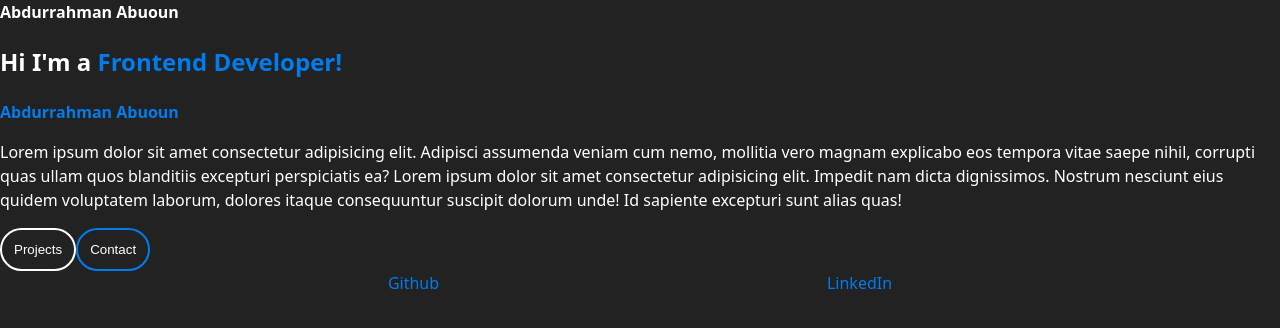
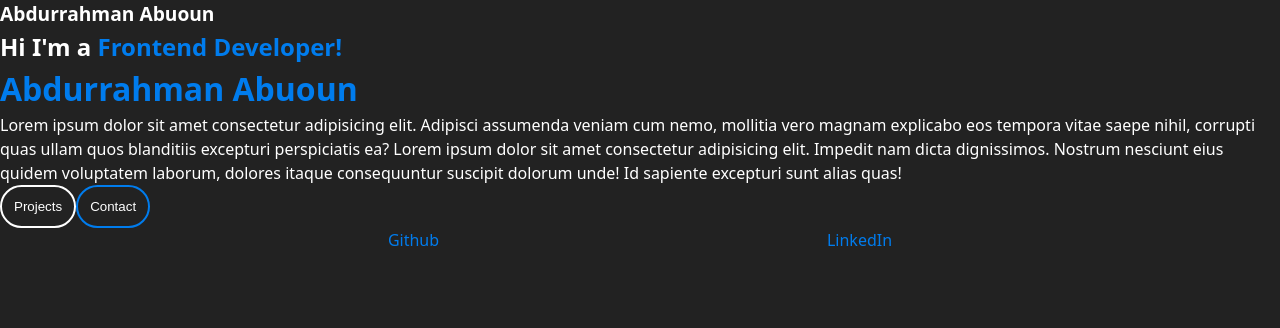
Before and after one commit to abdurman1/myportfolio, a React (Vite) app: page / in a window 1280 px wide. Shown: the top 328 px of the page. Built offline with nearby package versions, Linux system fonts and the light colour scheme.

Commit message:
May 16, 2025, 1:59 PM

```diff
--- a/src/App.css
+++ b/src/App.css
@@ -7,9 +7,12 @@ body {
     margin: 0;
     color: #fff;
 }
-h1 {
+h1, h2, p {
     margin: 0;
-    font-size: 1rem;
+}
+
+.header h1 {
+    font-size: 1.2rem;
 }
 ul {
     list-style: none;
@@ -30,10 +33,6 @@ a:hover {
   color: #535bf2;
 }
 
-.intro {
-    margin: 0;
-}
-
 .intro h1, span {
     color: #007ced;
 }
```
